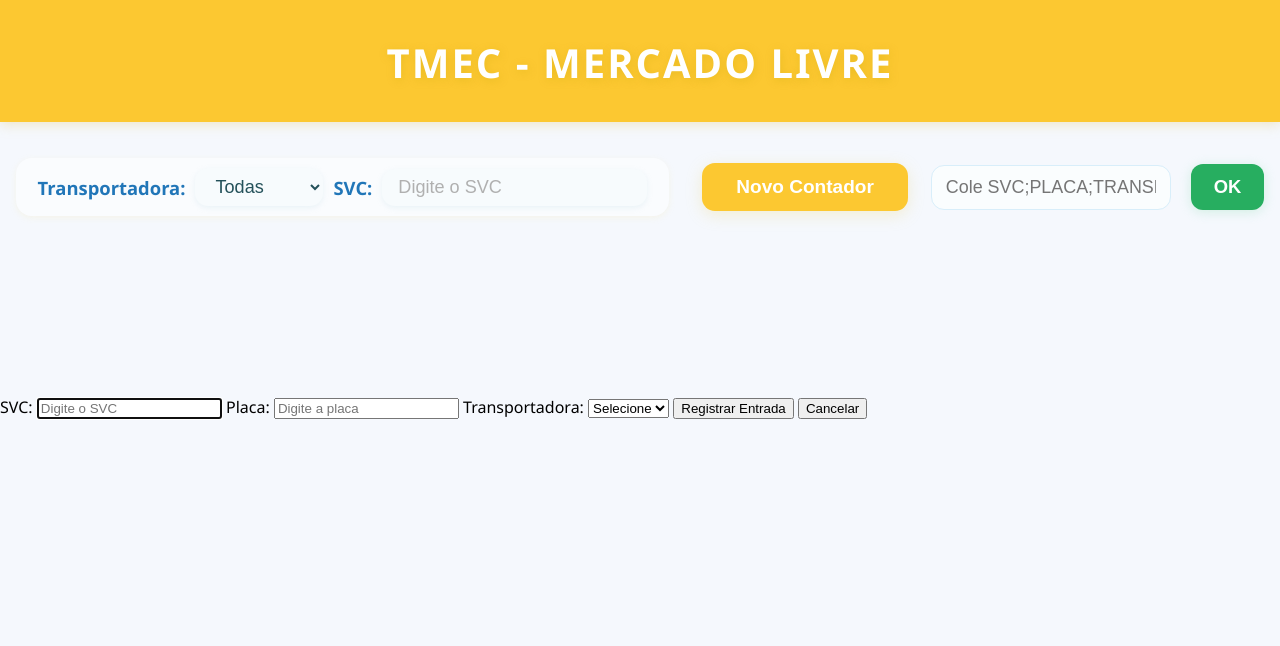
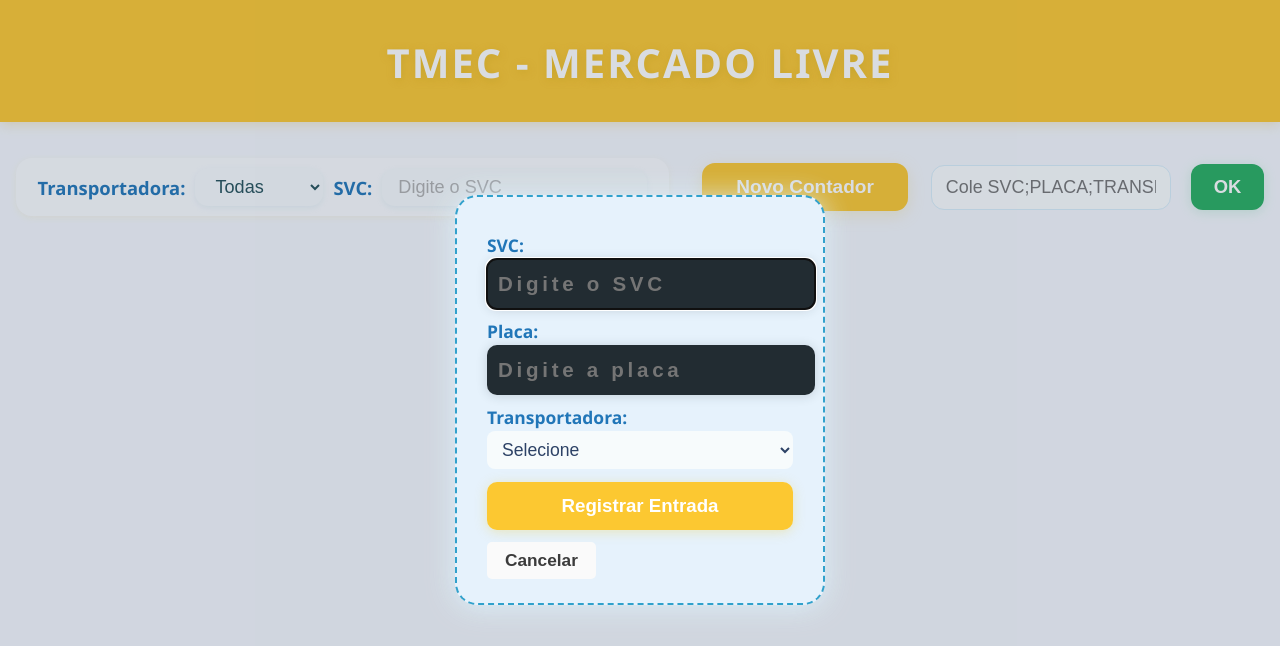
Before and after one commit to joaopaulo20071990/MELI-SSP13-TMEC, a plain HTML site: page index.html in a window 1280 px wide. Both pictures are taken after a click on the button "Novo Contador". Shown: the top 646 px of the page. Drawn offline with Linux system fonts and the light colour scheme; no server answers.

Commit message:
Add files via upload

```diff
--- a/index.html
+++ b/index.html
@@ -193,6 +193,66 @@
         table.historico-table th { background: #e6f2fc; color: #2176b8; font-weight: bold; padding: 16px 5px; font-size: 1.06rem; border-bottom: 2.2px solid #3aa6d1;}
         table.historico-table tr:nth-child(even) td { background: #f3f7fd;}
         table.historico-table tr:last-child td { border-bottom: none; }
+        /* --- CENTRALIZAÇÃO DO POPUP --- */
+        .popup-bg {
+            display: none;
+            position: fixed;
+            top:0; left:0; right:0; bottom:0;
+            background: rgba(49,60,89,0.18);
+            z-index: 9999;
+            align-items: center;
+            justify-content: center;
+            transition: background .17s;
+        }
+        .popup-show { display: flex !important; }
+        .popup-form {
+            background: #e6f2fc;
+            padding: 36px 30px 24px 30px;
+            border-radius: 22px;
+            border: 2.5px dashed #31a1cc;
+            min-width: 320px;
+            font-size: 1.09rem;
+            box-sizing: border-box;
+            display: flex; flex-direction: column;
+            box-shadow: 0 2px 28px #e0f6ffcc;
+            align-items: flex-start;
+        }
+        .popup-form label { font-weight: bold; color: #2176b8; display: block; margin-bottom: 2px;}
+        .input-svc, .input-placa {
+            background: #222c32;
+            color: #fff;
+            font-weight: bold;
+            padding: 13px 11px;
+            border-radius: 10px;
+            border: none;
+            width: 100%;
+            margin-bottom: 10px;
+            font-size: 1.18em;
+            letter-spacing: 0.18em;
+            box-shadow: 0 1px 11px #222c352c;
+        }
+        .input-transp {
+            border-radius: 8px; font-size: 1.1rem; background: #f7fbfc;
+            border: none; color: #2d4266; padding: 8px 11px;
+            width: 100%; margin-bottom: 13px; box-sizing: border-box;
+        }
+        .btn-form-yellow {
+            width: 100%;
+            border-radius: 10px;
+            border: none;
+            background: #fcc831;
+            color: white;
+            padding: 13px 0;
+            font-size: 1.17rem;
+            font-weight: bold;
+            margin-bottom: 12px;
+            box-shadow:0 2px 12px #ecd36267;
+            cursor:pointer;
+        }
+        .btn-cancelar {
+            border: none; background: #fafafa; color: #3b3b3b; border-radius: 5px;
+            padding: 8px 18px; font-size: 1.08rem; font-weight: bold; cursor: pointer;
+        }
     </style>
     <!-- Firebase SDKs -->
     <script src="https://www.gstatic.com/firebasejs/9.23.0/firebase-app-compat.js"></script>
@@ -254,6 +314,7 @@
         <tbody id="historicoTbody"></tbody>
     </table>
 </div>
+<!-- POPUP CENTRALIZADO -->
 <div class="popup-bg" id="popupBg">
     <form class="popup-form" id="formEntrada" autocomplete="off" onsubmit="return false">
         <label for="formSVC">SVC:</label>
```
